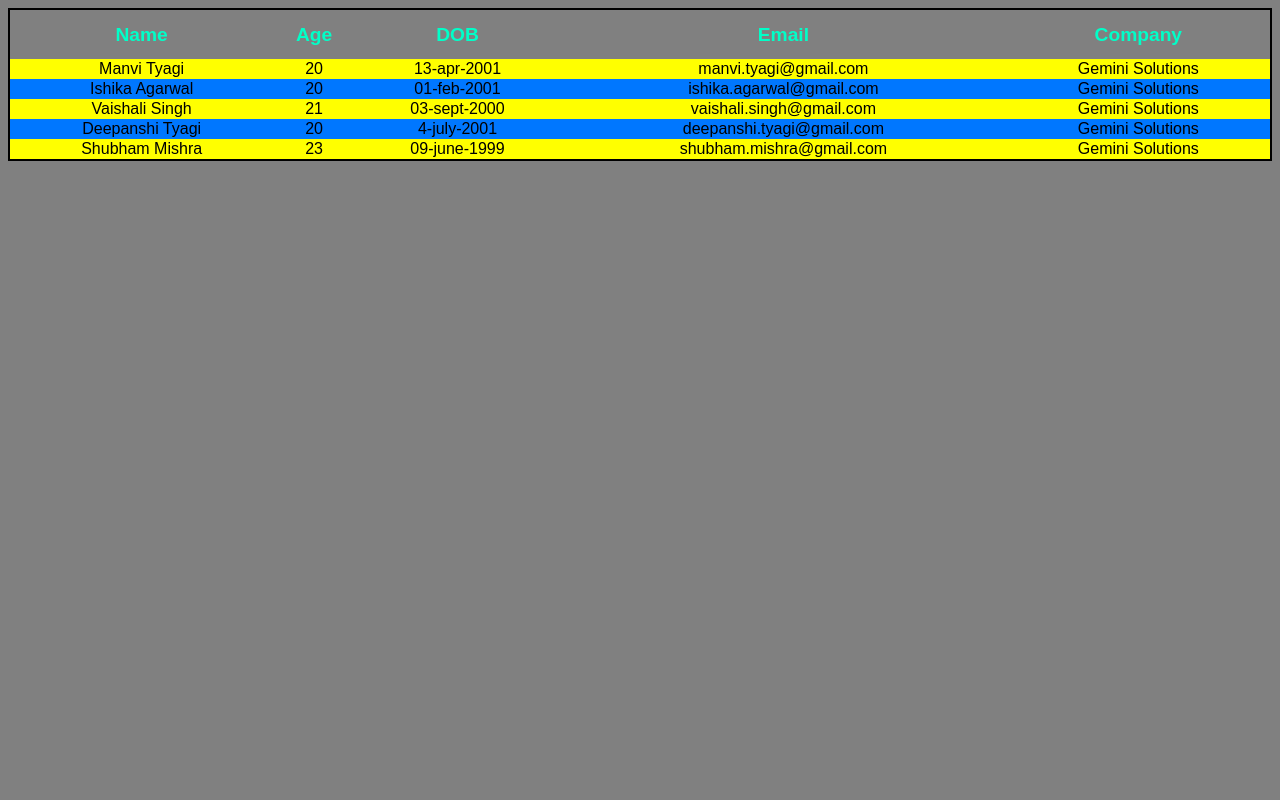
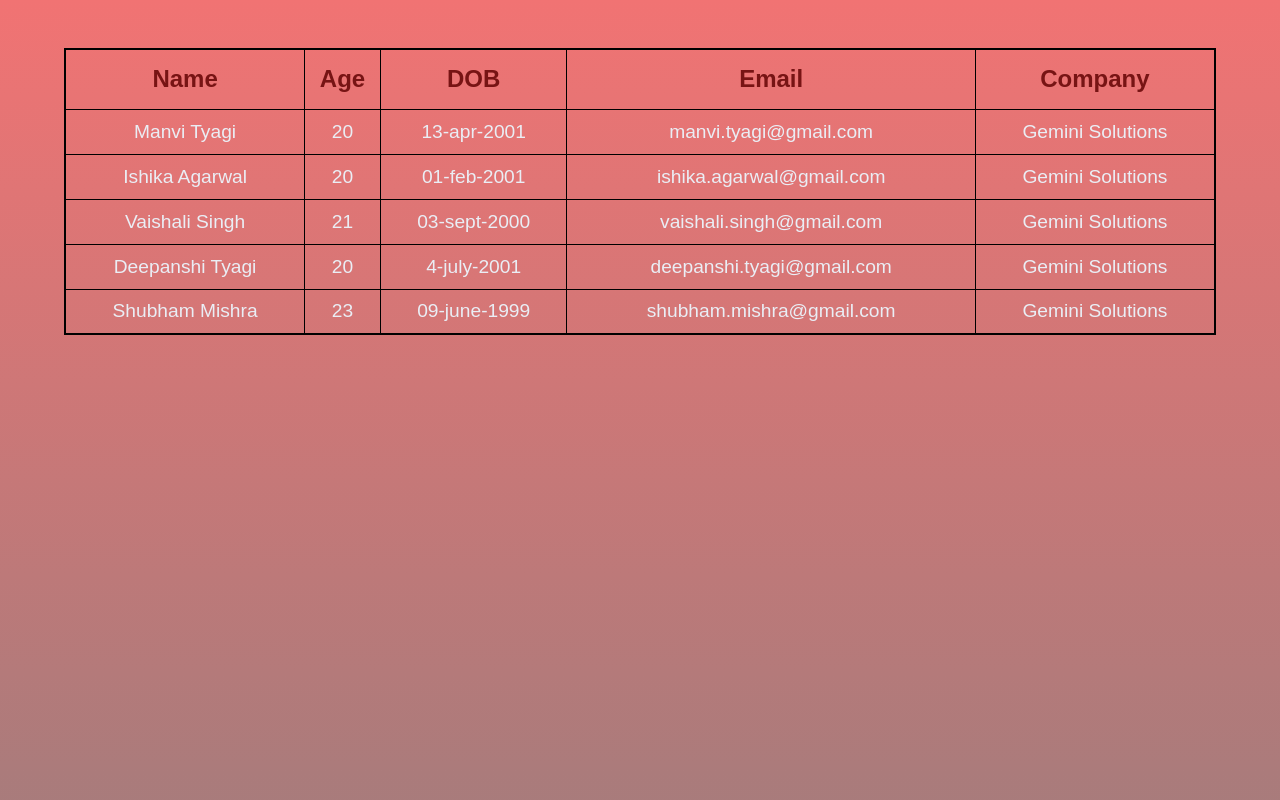
Before and after one commit to gem-manvi/assignment1js, a plain HTML site: page index.html in a window 1280 px wide. Shown: the top 800 px of the page. Drawn offline with Linux system fonts and the light colour scheme.

Commit message:
Update style.css

```diff
--- a/style.css
+++ b/style.css
@@ -1,10 +1,42 @@
-body {
-    background-color: #808080;
+*{
+    margin: 0;
+    padding: 0;
+    text-decoration: none;
+    box-sizing: border-box;
+    transition: all 0.2s linear;
+}
+
+body{
+
+    background-image: linear-gradient(rgb(241, 115, 115), grey);
+    height: 150vh;
+    overflow: hidden;
+}
+
+h1{
+    display: flex;
+    justify-content: center;
+    align-items: center;
+    text-align: center;
+    margin: auto;
+    width: 50vw;
+    padding: 2rem 0;
+    font-size: 2.5rem;
+    text-transform: uppercase;
+    color: #771414;
+    border-bottom: 0.1rem solid #771414;
+}
+
+.mydata{
+
+    width: 90%;
+    display: flex;
+    margin: 3rem auto;
+
 }
 
 .myTable {
     padding: 0;
-    margin: auto;
     border-collapse: collapse;
     width: 100%;
     height: 100%;
@@ -14,15 +46,22 @@ body {
 }
 
 .myTableHeaderRow {
-    color: #00ffc8;
+    color: #771414;
     font-weight: bold;
-    height: 50px;
-    font-size: larger;
+    height: 60px;
+
+    font-size: 1.5rem;
 }
 
-.myTableBodyRow:nth-child(odd) {
-    background-color: #FFFF00;
+th, td{
+    border: 0.1rem solid black;
+    height: 40px;
+
 }
-.myTableBodyRow:nth-child(even) {
-    background-color: #0077ff;
+
+td{
+    color: rgba(234, 242, 250, 0.959);
+    font-size: 1.2rem;
+    height: 45px;
+
 }
```
